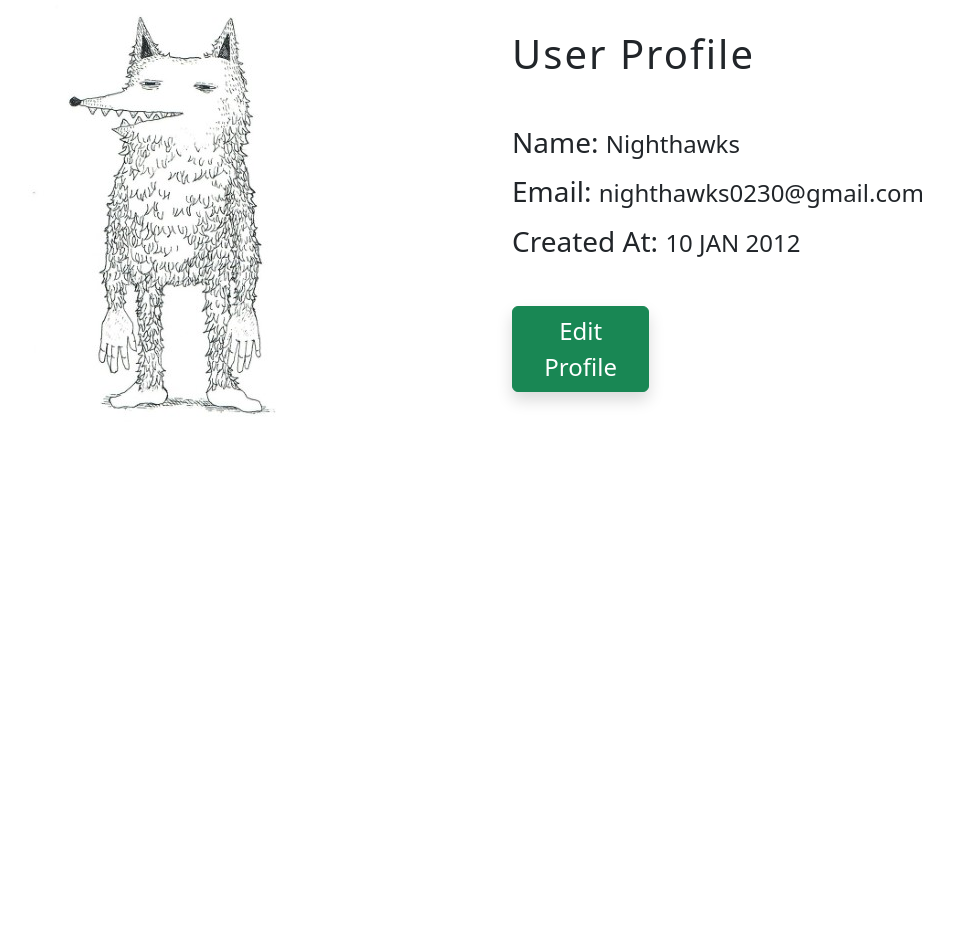
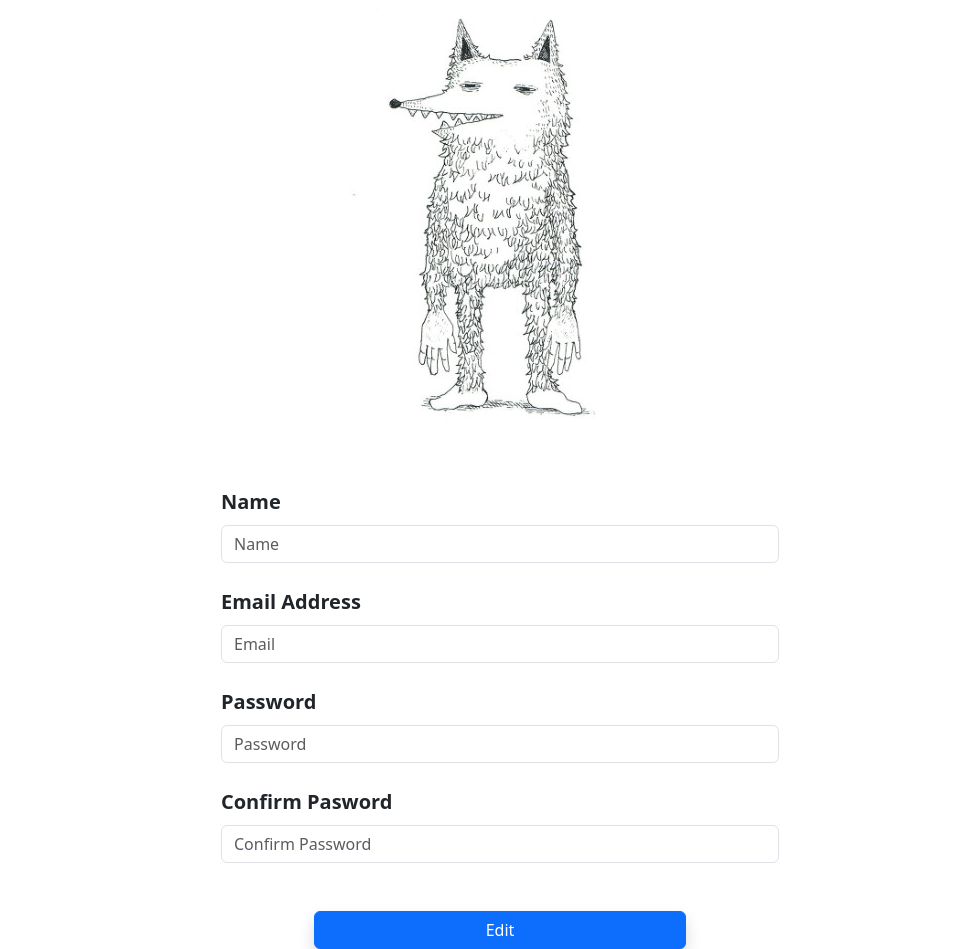
Before and after one commit to Nighthawks829/client, a React (Create React App) app: page / in a window 1280 px wide. Shown: the part 120-1069 px from the top of the page, without its empty margins (140-1093 px from the left). Before the commit the page ends 883 px from the top, so only its background shows below. Built offline with nearby package versions, Linux system fonts and the light colour scheme.

Commit message:
Create edit user profile page and css

```diff
--- a/src/App.js
+++ b/src/App.js
@@ -6,8 +6,9 @@ import LoginPage from "./pages/login/LoginPage";
 import HomePage from "./pages/home/HomePage";
 import RegisterPage from "./pages/register/RegisterPage";
 import UserProfile from "./pages/userProfile/UserProfile";
+import EditUserProfile from "./pages/editUserrofile/EditUserProfile";
 function App() {
-  return <UserProfile />;
+  return <EditUserProfile/>;
 }
 
 export default App;
--- /dev/null
+++ b/src/pages/editUserrofile/EditUserProfile.js
@@ -0,0 +1,168 @@
+import React, { useState } from "react";
+import { IoMdArrowDropdown } from "react-icons/io";
+
+function EditUserProfile() {
+  const [name, setName] = useState("");
+  const [email, setEmail] = useState("");
+  const [password, setPassword] = useState("");
+  const [confirmPassword, setConfirmPassword] = useState("");
+  const [nameFocus, setNameFocus] = useState(false);
+  const [emailFocus, setEmailFocus] = useState(false);
+  const [passwordFocus, setPasswordFocus] = useState(false);
+  const [confirmPasswordFocus, setConfirmPasswordFocus] = useState(false);
+
+  function handleSubmit(e) {
+    e.preventDefault();
+    console.log("Edit User Form Submit");
+  }
+
+  return (
+    <>
+      <nav
+        class="navbar navbar-expand-sm bg-dark border-bottom border-body p-3"
+        data-bs-theme="dark"
+      >
+        <div class="container-fluid px-4">
+          <a class="navbar-brand" href="/homePage">
+            To Do Website
+          </a>
+          <button
+            class="navbar-toggler"
+            type="button"
+            data-bs-toggle="collapse"
+            data-bs-target="#collapsibleNavbar"
+          >
+            <span class="navbar-toggler-icon"></span>
+          </button>
+          <div class="collapse navbar-collapse" id="collapsibleNavbar">
+            <div className="ms-auto d-flex align-items-center">
+              <img
+                src={require("../../assets/profile.jpg")}
+                alt="profile-picture"
+                className="profile-picture rounded-circle"
+              />
+              <p className="profile-name text-light mb-0 ms-3 me-1">
+                Sunlightsam
+              </p>
+              <div className="dropdown">
+                <IoMdArrowDropdown
+                  color="white"
+                  className="dropdown-toggle"
+                  role="button"
+                  data-bs-toggle="dropdown"
+                  aria-expanded="false"
+                />
+                <ul className="dropdown-menu dropdown-menu-end mt-3 py-3">
+                  <li>
+                    <a class="dropdown-item">User Profile</a>
+                  </li>
+                  <li>
+                    <a class="dropdown-item text-danger">Logut</a>
+                  </li>
+                </ul>
+              </div>
+            </div>
+          </div>
+        </div>
+      </nav>
+      <div className="container mt-4">
+        <div className="d-flex align-items-center justify-content-center">
+          <img
+            src={require("../../assets/profile.jpg")}
+            alt="profile-picture text-center"
+            className="mx-auto mb-4"
+          />
+        </div>
+        <form onSubmit={handleSubmit}>
+          <div className="mt-4 mb-4 col-lg-6 col-12 mx-auto">
+            <label htmlFor="name" className="form-label mb-2 fw-bold fs-5">
+              Name
+            </label>
+            <input
+              type="text"
+              name="name"
+              id="name"
+              placeholder="Name"
+              className={`form-control fs-6 ${nameFocus ? "shadow" : ""}`}
+              required
+              value={name}
+              onChange={(e) => setName(e.target.value)}
+              onFocus={() => setNameFocus(true)}
+              onBlur={() => setNameFocus(false)}
+            />
+          </div>
+
+          <div className="mt-4 mb-4 col-lg-6 col-12 mx-auto ">
+            <label htmlFor="email" className="form-label mb-2 fw-bold fs-5">
+              Email Address
+            </label>
+            <input
+              type="text"
+              name="email"
+              id="email"
+              placeholder="Email"
+              className={`form-control fs-6 ${emailFocus ? "shadow" : ""}`}
+              required
+              value={email}
+              onChange={(e) => setEmail(e.target.value)}
+              onFocus={() => setEmailFocus(true)}
+              onBlur={() => setEmailFocus(false)}
+            />
+          </div>
+
+          <div className="mt-4 mb-4 col-lg-6 col-12 mx-auto">
+            <label htmlFor="password" className="form-label mb-2 fw-bold fs-5">
+              Password
+            </label>
+            <input
+              type="password"
+              name="password"
+              id="password"
+              placeholder="Password"
+              className={`form-control fs-6 ${passwordFocus ? "shadow" : ""}`}
+              required
+              value={password}
+              onChange={(e) => setPassword(e.target.value)}
+              onFocus={() => setPasswordFocus(true)}
+              onBlur={() => setPasswordFocus(false)}
+            />
+          </div>
+
+          <div className="mt-4 mb-4 col-lg-6 col-12 mx-auto">
+            <label
+              htmlFor="confirmPasword"
+              className="form-label mb-2 fw-bold fs-5"
+            >
+              Confirm Pasword
+            </label>
+            <input
+              type="password"
+              name="cofirmPassword"
+              id="confirmPassword"
+              placeholder="Confirm Password"
+              className={`form-control fs-6 ${
+                confirmPasswordFocus ? "shadow" : ""
+              }`}
+              required
+              value={confirmPassword}
+              onChange={(e) => setConfirmPassword(e.target.value)}
+              onFocus={() => setConfirmPasswordFocus(true)}
+              onBlur={() => setConfirmPasswordFocus(false)}
+            />
+          </div>
+
+          <div className="text-center mt-5">
+            <button
+              className="btn btn-primary shadow col-lg-4 col-5"
+              type="submit"
+            >
+              Edit
+            </button>
+          </div>
+        </form>
+      </div>
+    </>
+  );
+}
+
+export default EditUserProfile;
```
Also changed, not shown: src/pages/editUserrofile/EditUserProfile.css (added).
